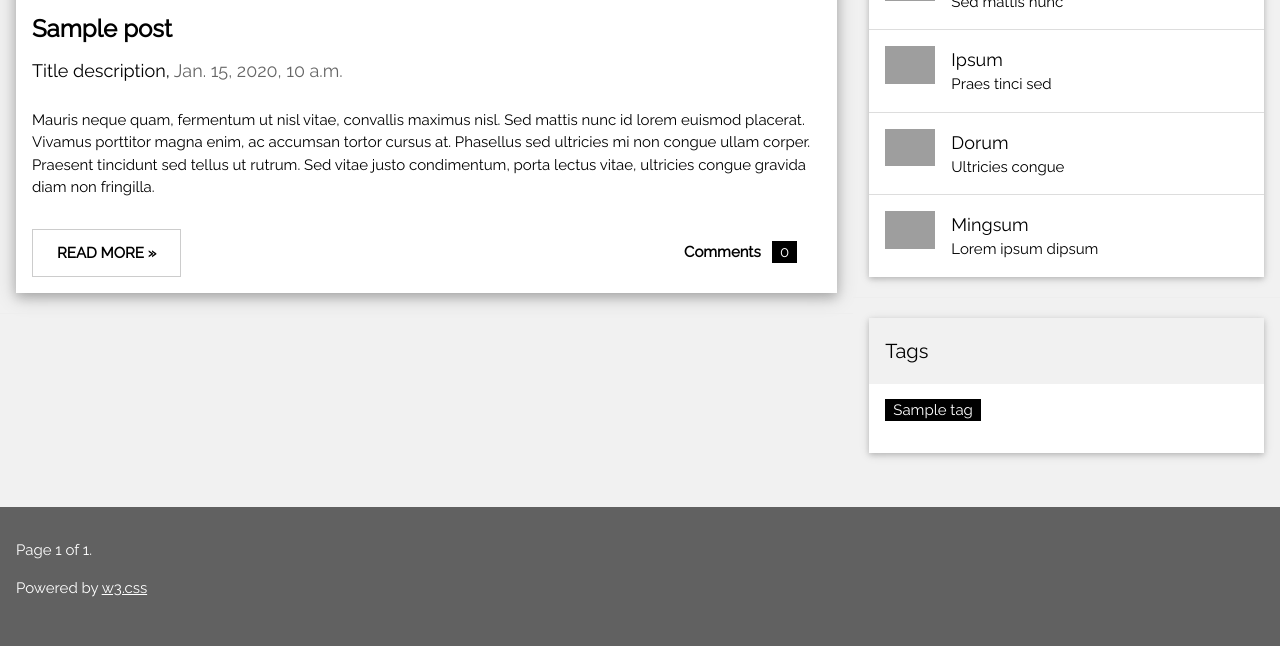
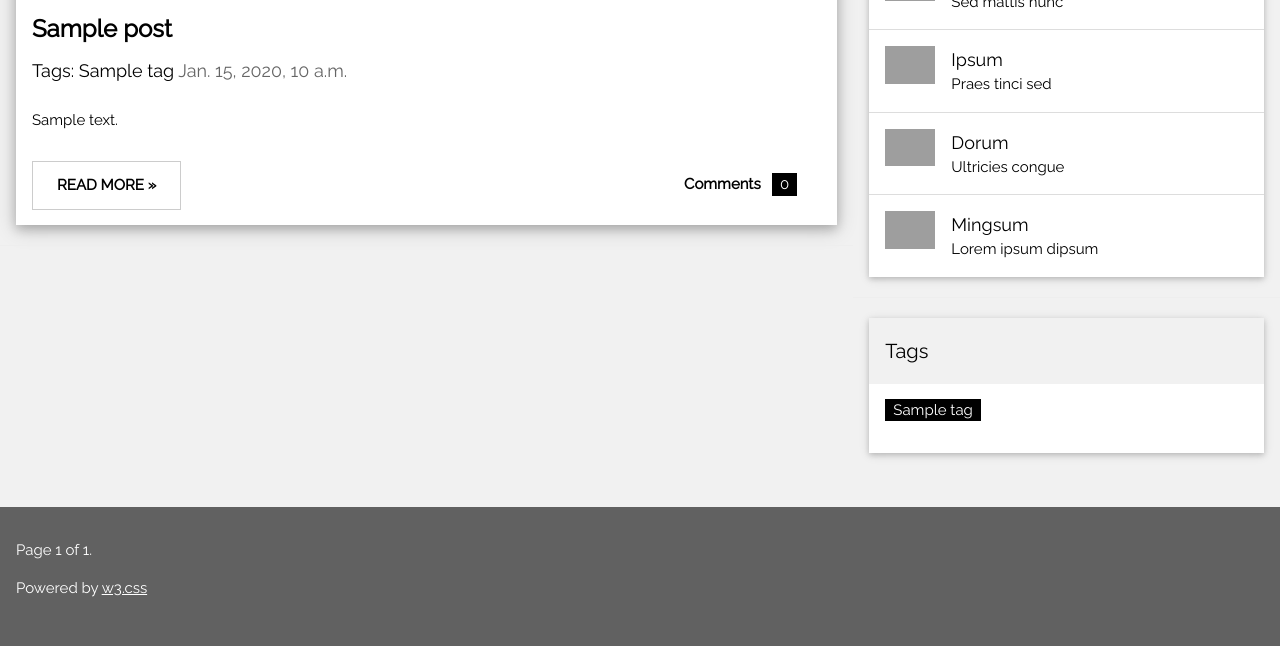
Before and after one commit to leonardofguedes/Blog, a Django app: template blog/templates/blog/newpages/home.html in a window 1280 px wide. Shown: the part 812-1458 px from the top of the page. Run offline with Django 3.2, Linux system fonts and the light colour scheme; the template is opened without the code that fills it: most values are stand-ins (such as "Sample title", 1, 10 or a date in 2020); parts of the project's set-up code (start-up, migrations or seed data) failed here and were passed over; grey boxes are pictures that could not be loaded.

Commit message:
Refatorando para que mostre a tag do post

```diff
--- a/blog/templates/blog/newpages/home.html
+++ b/blog/templates/blog/newpages/home.html
@@ -9,16 +9,21 @@
 <div class="w3-col l8 s12">
   {% for post in posts %}
   <!-- Blog entry -->
-  <div class="w3-card-4 w3-margin w3-white">
+  <div href="{{ post.get_absolute_url }}" class="w3-card-4 w3-margin w3-white">
     <img src="{% static 'blog/jpg/animais.jpg' %}" alt="Nature" style="width:100%">
     <div class="w3-container">
       <h3><b>{{ post.title }}</b></h3>
-      <h5>Title description, <span class="w3-opacity">{{ post.created }}</span></h5>
+        {% for tag in post.tags.all %}
+      <h5 href="{% url 'post_list_by_tag' tag.slug %}">
+        Tags:
+        {{ tag.name }}
+        {% if not forloop.last %}, {% endif %}
+        {% endfor %}
+      <span class="w3-opacity">{{ post.created }}</span></h5>
     </div>
 
     <div class="w3-container">
-      <p>Mauris neque quam, fermentum ut nisl vitae, convallis maximus nisl. Sed mattis nunc id lorem euismod placerat. Vivamus porttitor magna enim, ac accumsan tortor cursus at. Phasellus sed ultricies mi non congue ullam corper. Praesent tincidunt sed
-        tellus ut rutrum. Sed vitae justo condimentum, porta lectus vitae, ultricies congue gravida diam non fringilla.</p>
+      <p>{{ post.body|markdown|truncatewords_html:30 }}</p>
       <div class="w3-row">
         <div class="w3-col m8 s12">
           <p><button class="w3-button w3-padding-large w3-white w3-border"><b>READ MORE »</b></button></p>
```
